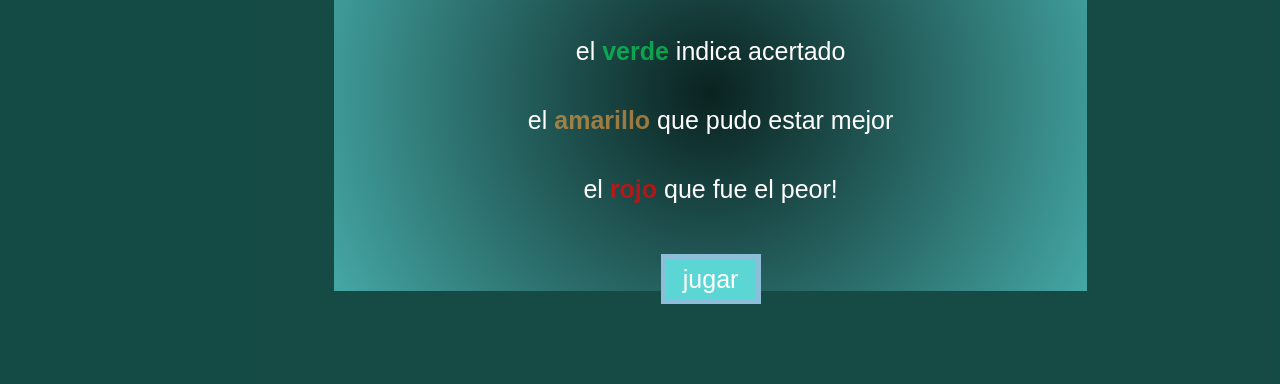
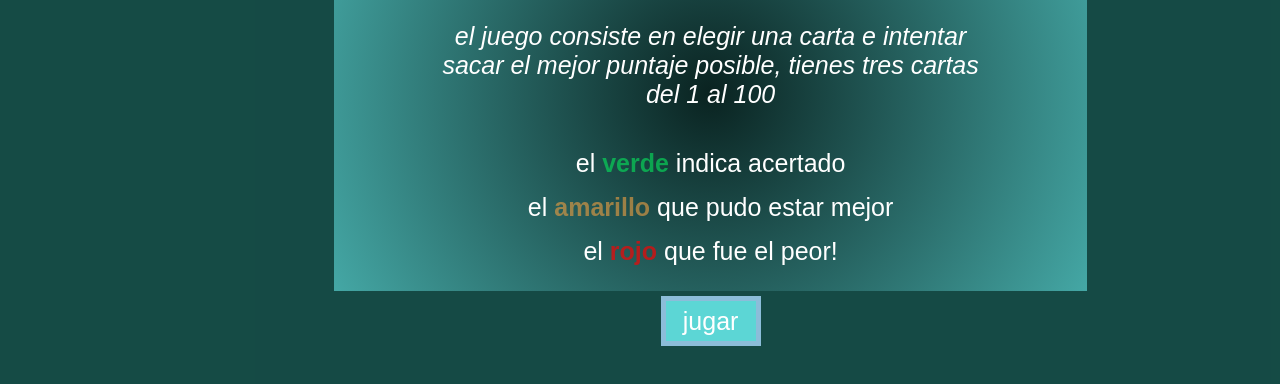
Before and after one commit to FrancoMartinPersonal/Signo, a plain HTML site: page index.html in a window 1280 px wide. Shown: the part 272-656 px from the top of the page. Drawn offline with Linux system fonts and the light colour scheme.

Commit message:
0.1.6 se mejora la resolución del modal

```diff
--- a/css/estilo.css
+++ b/css/estilo.css
@@ -46,11 +46,16 @@ padding-top: 50px;
 font-size: 1.5em;
 }
 .modal-datos__texto p{
-padding-top: 40px;
+padding-top: 15px;
 font-size: 25px;
 }
+#p-rebelde{
+	padding:1em 4em;
+	font-style: italic;
+	font-size: 25px;
+}
 .modal-datos__button{
-margin-top: 50px;
+margin-top: 30px;
 height: 50px;
 width: 100px;
 text-align: center;
--- a/index.html
+++ b/index.html
@@ -32,6 +32,9 @@
 		<div class="modal-datos">
 			<div class="modal-datos__texto">
 			<h2>Bienvenido a Signo!</h2>
+			<p id="p-rebelde">el juego consiste en elegir una carta e intentar sacar
+				el mejor puntaje posible, tienes tres cartas del 1 al 100
+			</p>
 			<p>el <b style="color:#08D85Aaa">verde </b> indica acertado</p>
 			<p>el <b style="color:#d94a ">amarillo</b>  que pudo estar mejor</p>
 			<p>el <b style="color: #f00a">rojo</b> que fue el peor!</p>
```
Also changed, not shown: README.txt.
